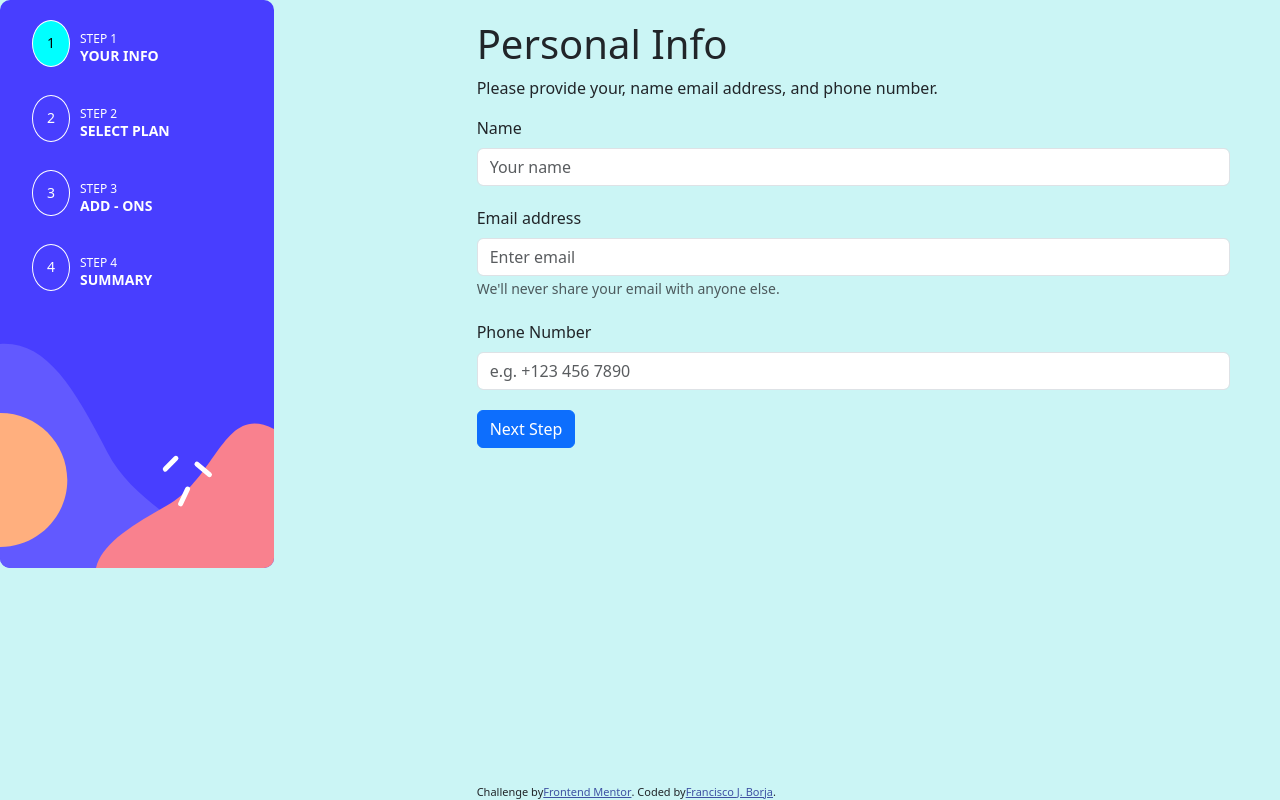
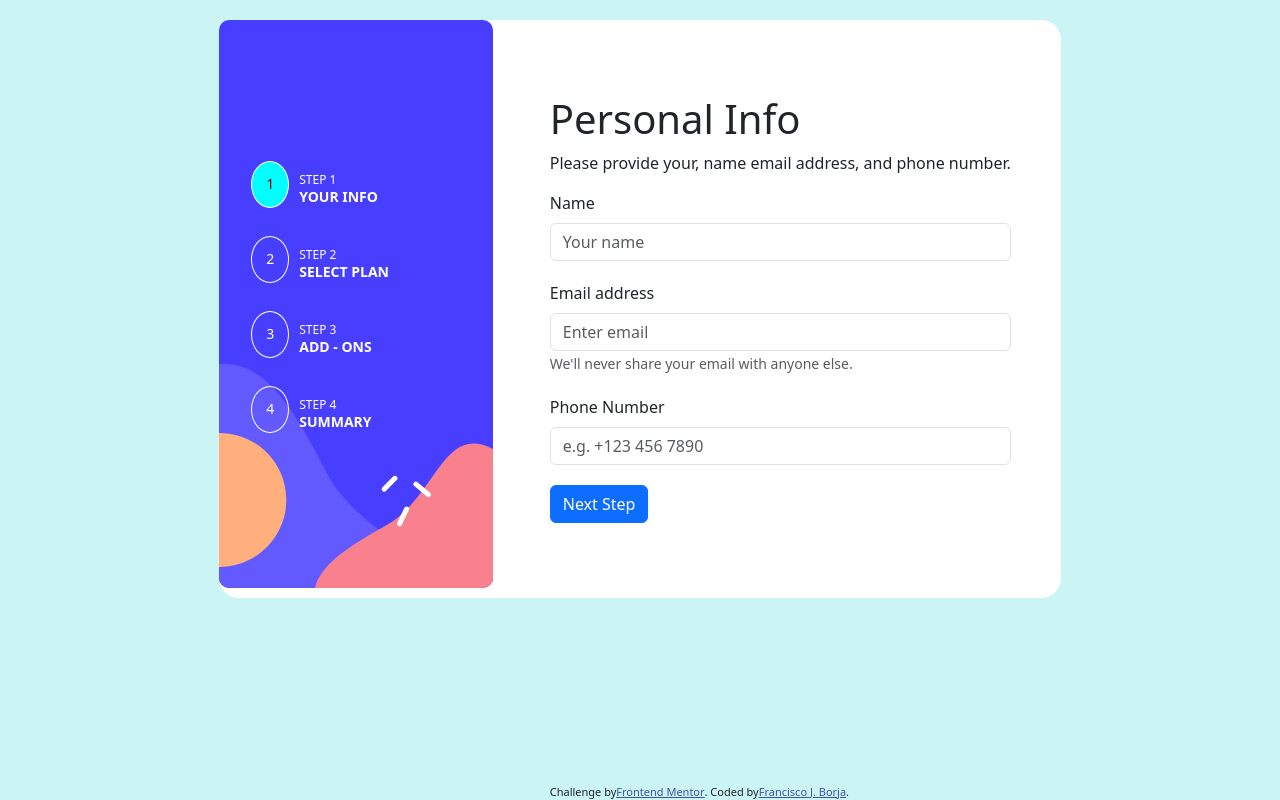
Before and after one commit to franclobo/multi-step-form, a React (Create React App) app: page / in a window 1280 px wide. Built offline with nearby package versions, Linux system fonts and the light colour scheme.

Commit message:
Edit styles

```diff
--- a/public/index.html
+++ b/public/index.html
@@ -24,7 +24,7 @@
       work correctly both with client-side routing and a non-root public URL.
       Learn how to configure a non-root public URL by running `npm run build`.
     -->
-    <title>React App</title>
+    <title>Multi Step Form</title>
   </head>
   <body>
     <noscript>You need to enable JavaScript to run this app.</noscript>
--- a/src/App.scss
+++ b/src/App.scss
@@ -4,6 +4,8 @@ body {
   display: flex;
   flex-direction: column;
   background-color: #cbf5f5;
+  justify-content: center;
+  align-items: center;
   @media (max-width: 768px) {
     justify-content: center;
   }
@@ -25,7 +27,10 @@ body {
 .App {
   display: grid;
   grid-template-columns: 1fr 2fr;
-  justify-content: flex-start;
+  justify-content: center;
+  background-color: #fff;
+  border-radius: 20px;
+  margin: 20px;
   @media (max-width: 768px) {
     display: flex;
     flex-direction: column;
@@ -38,11 +43,11 @@ body {
 .navbar {
   background-image: url(./assets/images/bg-sidebar-desktop.svg);
   background-repeat: no-repeat;
-  height: 100vh;
+  height: 578px;
   width: 100%;
   display: flex;
   flex-direction: column;
-  justify-content: flex-start;
+  justify-content: center;
   align-items: flex-start;
   padding: 20px 0;
   .list {
@@ -106,7 +111,7 @@ body {
 .form {
   display: flex;
   flex-direction: column;
-  justify-content: flex-start;
+  justify-content: center;
   margin: 20px 50px;
   @media (max-width: 768px) {
     border-radius: 20px;
```
Also changed, not shown: 1 other file (tests, documents, lock files or other folders).
